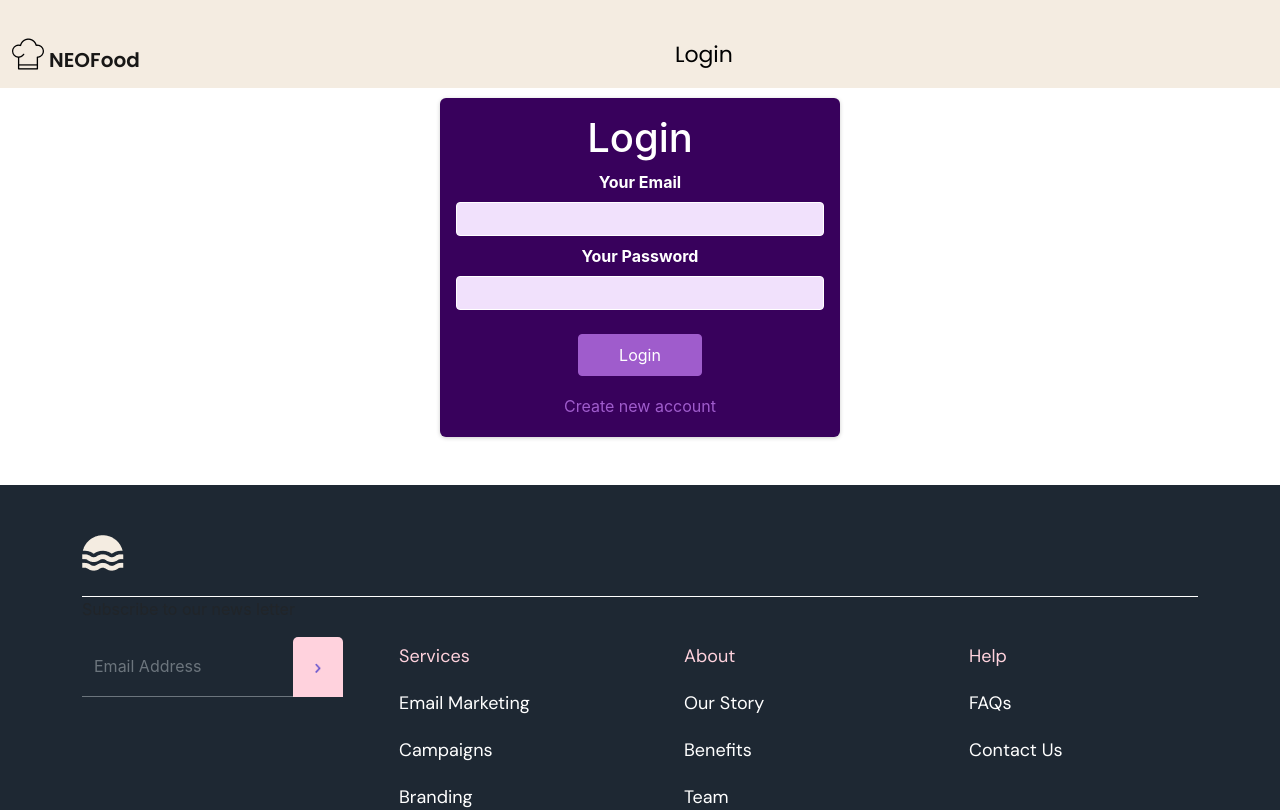
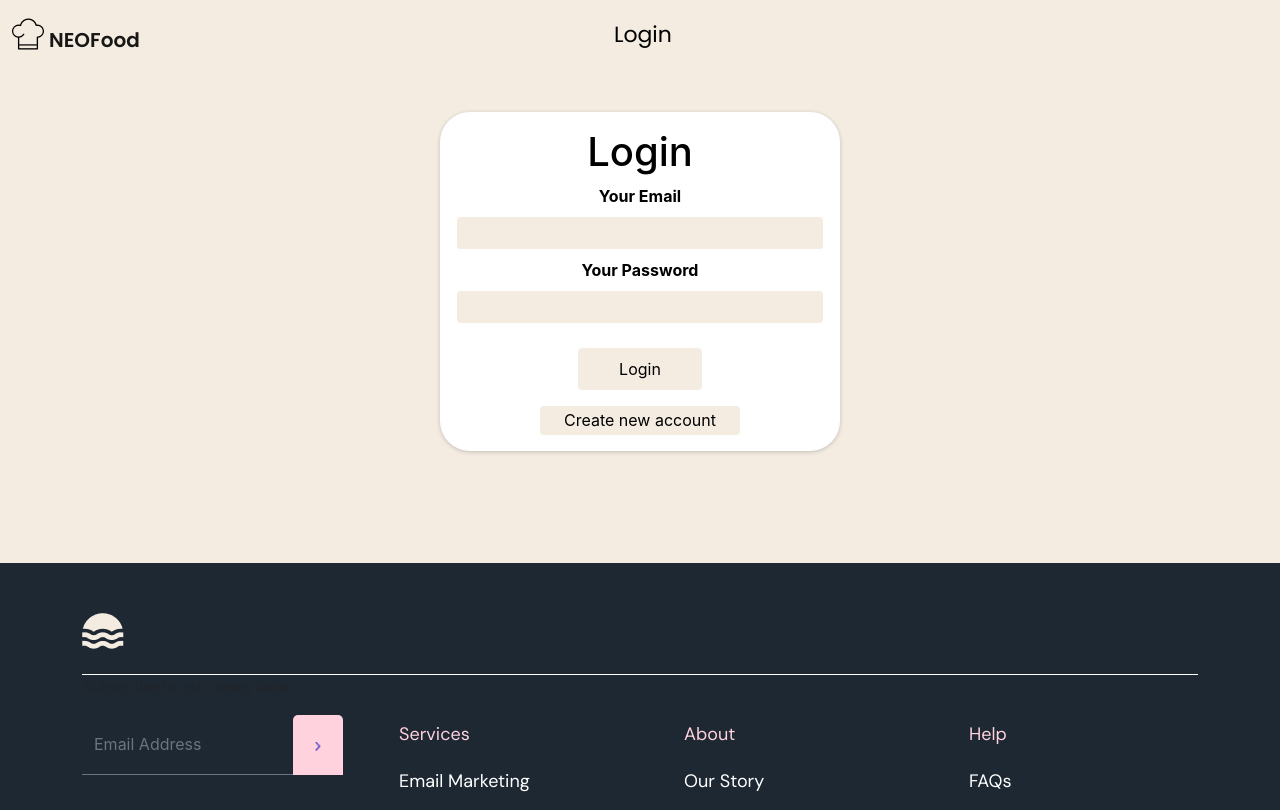
Before and after one commit to prasanthpulavarthi/neofood, a React (Create React App) app: page / in a window 1280 px wide. Shown: the top 810 px of the page. Built offline with nearby package versions, Linux system fonts and the light colour scheme.

Commit message:
changed the login page

```diff
--- a/src/components/Login/index.js
+++ b/src/components/Login/index.js
@@ -68,7 +68,7 @@ const Login = () => {
 
   return (
     <>
-    <div style={{height:"50px"}}></div>
+    {/* <div style={{height:"50px"}}></div> */}
 
     <section className={classes.auth}>
 
--- a/src/components/Login/index.module.css
+++ b/src/components/Login/index.module.css
@@ -1,9 +1,11 @@
 .auth {
-    margin: 3rem auto;
+    margin: 7rem auto;
     width: 95%;
     max-width: 25rem;
-    border-radius: 6px;
-    background-color: #38015c;
+    border-radius: 30px;
+    /* background-color: #38015c; */
+    background-color: white;
+
     box-shadow: 0 1px 4px rgba(0, 0, 0, 0.2);
     padding: 1rem;
     text-align: center;
@@ -12,7 +14,10 @@
 
   .auth h1 {
     text-align: center;
-    color: white;
+    /* color: white; */
+    color:rgba(0, 0, 0, 1);
+
+
   }
 
   .control {
@@ -21,14 +26,18 @@
 
   .control label {
     display: block;
-    color: white;
+    /* color: white; */
+    color: rgba(0, 0, 0, 1);
+
     font-weight: bold;
     margin-bottom: 0.5rem;
   }
 
   .control input {
     font: inherit;
-    background-color: #f1e1fc;
+    /* background-color: white; */
+  background: linear-gradient(#F4ECE1 100%, #FCFBF7 100%);
+
     color: #38015c;
     border-radius: 4px;
     border: 1px solid white;
@@ -47,27 +56,39 @@
   .actions button {
     cursor: pointer;
     font: inherit;
-    color: white;
-    background-color: #9f5ccc;
-    border: 1px solid #9f5ccc;
+    /* color: white; */
+    color: rgba(0, 0, 0, 1);
+
+    /* background-color: #9f5ccc; */
+  background: linear-gradient(#F4ECE1 100%, #FCFBF7 100%);
+
+
+    border: 1px solid #F4ECE1;
     border-radius: 4px;
     padding: 0.5rem 2.5rem;
   }
 
   .actions button:hover {
-    background-color: #873abb;
-    border-color: #873abb;
+    /* background-color: #873abb; */
+  background: linear-gradient(#F4ECE1 100%, #FCFBF7 100%);
+
+    /* border-color: #873abb; */
+    color:rgba(255, 126, 0, 1);
+    ;    ;
   }
 
   .actions .toggle {
     margin-top: 1rem;
     background-color: transparent;
-    color: #9f5ccc;
+    /* color: #9f5ccc; */
     border: none;
+    color:rgba(0, 0, 0, 1);
+
     padding: 0.15rem 1.5rem;
   }
 
   .actions .toggle:hover {
     background-color: transparent;
-    color: #ae82cc;
+    color:rgba(255, 126, 0, 1);
+
   }
--- a/src/components/NavigationBar/index.css
+++ b/src/components/NavigationBar/index.css
@@ -1,7 +1,13 @@
 
 @import url('https://fonts.googleapis.com/css2?family=Poppins:wght@300;400&display=swap');
 .navbar{
-    background: linear-gradient(#F4ECE1 100%, #FCFBF7 100%)
+    background: linear-gradient(#F4ECE1 100%, #FCFBF7 100%);
+}
+.navbar-alignment{
+padding-top:0px;
+}
+.container-fluid{
+    padding-top: 0px!important;
 }
 .navbar-brand{
 
@@ -36,3 +42,7 @@
     background-color: #000000;
     left:70%;
 }
+.login-alignment{
+    padding-right:130px!important;
+
+}
--- a/src/components/NavigationBar/index.js
+++ b/src/components/NavigationBar/index.js
@@ -44,7 +44,7 @@ export default function NavbarComponents() {
     <>
       {/* {[false, 'sm', 'md', 'lg', 'xl', 'xxl'].map((expand) => ( */}
       <Navbar bg="light" expand="lg" fixed="top">
-        <Container fluid>
+        <Container fluid className="navbar-alignment">
           <img src="./images/NavLogo.png" alt="Logo" className="navLogo" />
 
           <Navbar.Brand href="#">NEOFood</Navbar.Brand>
@@ -72,7 +72,12 @@ export default function NavbarComponents() {
                     </Nav.Link>
                   </>
                 ) : (
-                  <Nav.Link href="/login">Login</Nav.Link>
+                  <>
+                  <Nav.Link href="/login" className="login-alignment">Login</Nav.Link>
+                  {/* <Nav.Link href="/">signUp</Nav.Link> */}
+
+                  </>
+
                 )}
               </Nav>
               {authState && authState.isLoggedIn? (
--- a/src/index.css
+++ b/src/index.css
@@ -5,6 +5,8 @@ body {
     sans-serif;
   -webkit-font-smoothing: antialiased;
   -moz-osx-font-smoothing: grayscale;
+  background: linear-gradient(#F4ECE1 100%, #FCFBF7 100%);
+
 }
 
 code {
```
